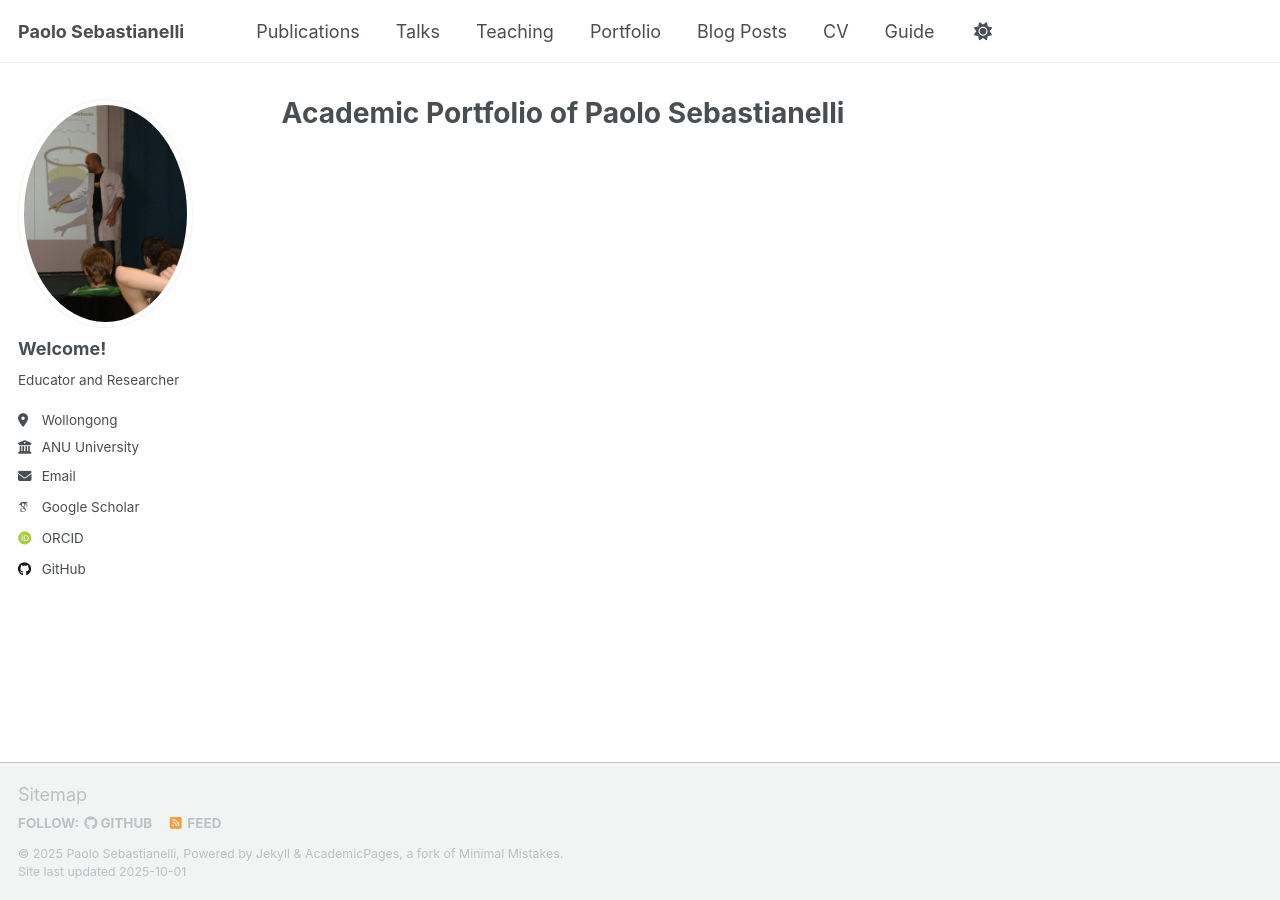
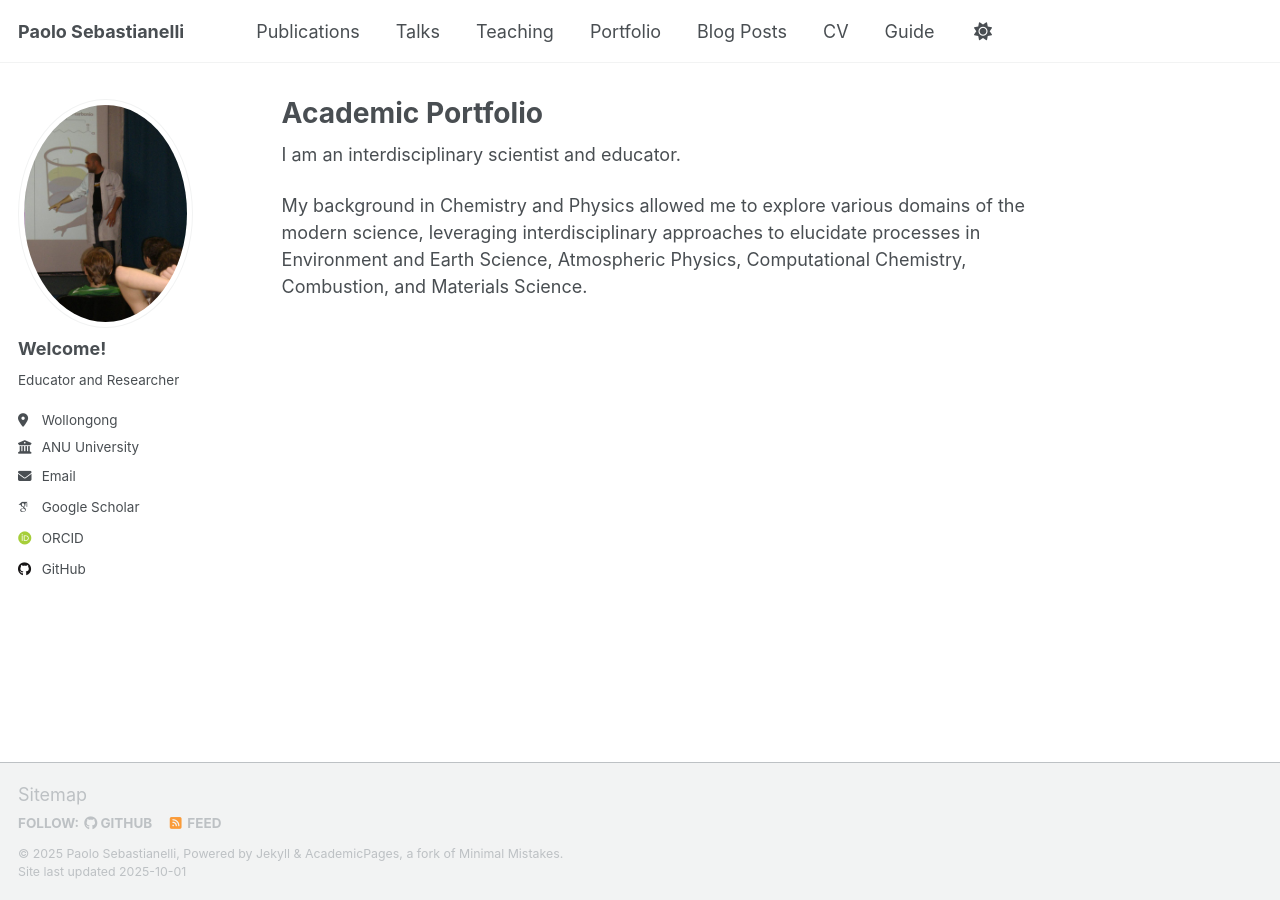
Before and after one commit to PaoloSebas/PaoloSebas.github.io, a Jekyll site: the page built from _pages/about.md, in a window 1280 px wide. Built offline with Jekyll 4.4.1, drawn with Linux system fonts in a browser that asks for light colours; some web fonts are replaced; a script that is not in the unit is left out.

Commit message:
Update about.md

```diff
--- a/_pages/about.md
+++ b/_pages/about.md
@@ -1,11 +1,15 @@
 ---
 permalink: /
-title: "Academic Portfolio of Paolo Sebastianelli"
+title: "Academic Portfolio"
 author_profile: true
 redirect_from:
   - /about/
   - /about.html
 ---
+
+I am an interdisciplinary scientist and educator.
+
+My background in Chemistry and Physics allowed me to explore various domains of the modern science, leveraging interdisciplinary approaches to elucidate processes in Environment and Earth Science, Atmospheric Physics, Computational Chemistry, Combustion, and Materials Science.
 
 <!--
 This is the front page of a website that is powered by the [Academic Pages template](https://github.com/academicpages/academicpages.github.io) and hosted on GitHub pages. [GitHub pages](https://pages.github.com) is a free service in which websites are built and hosted from code and data stored in a GitHub repository, automatically updating when a new commit is made to the repository. This template was forked from the [Minimal Mistakes Jekyll Theme](https://mmistakes.github.io/minimal-mistakes/) created by Michael Rose, and then extended to support the kinds of content that academics have: publications, talks, teaching, a portfolio, blog posts, and a dynamically-generated CV. Incidentally, these same features make it a great template for anyone that needs to show off a professional template!
```
